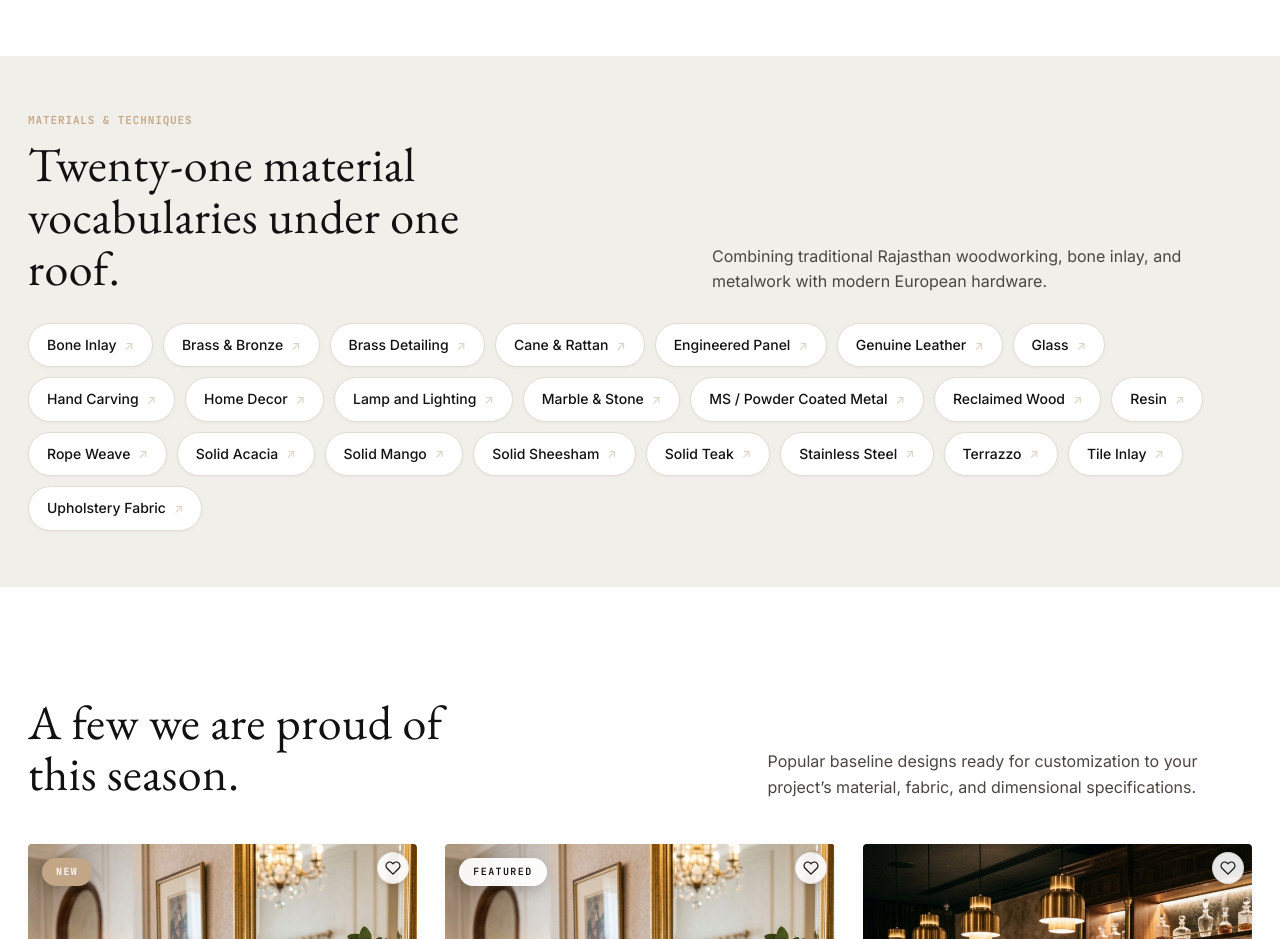
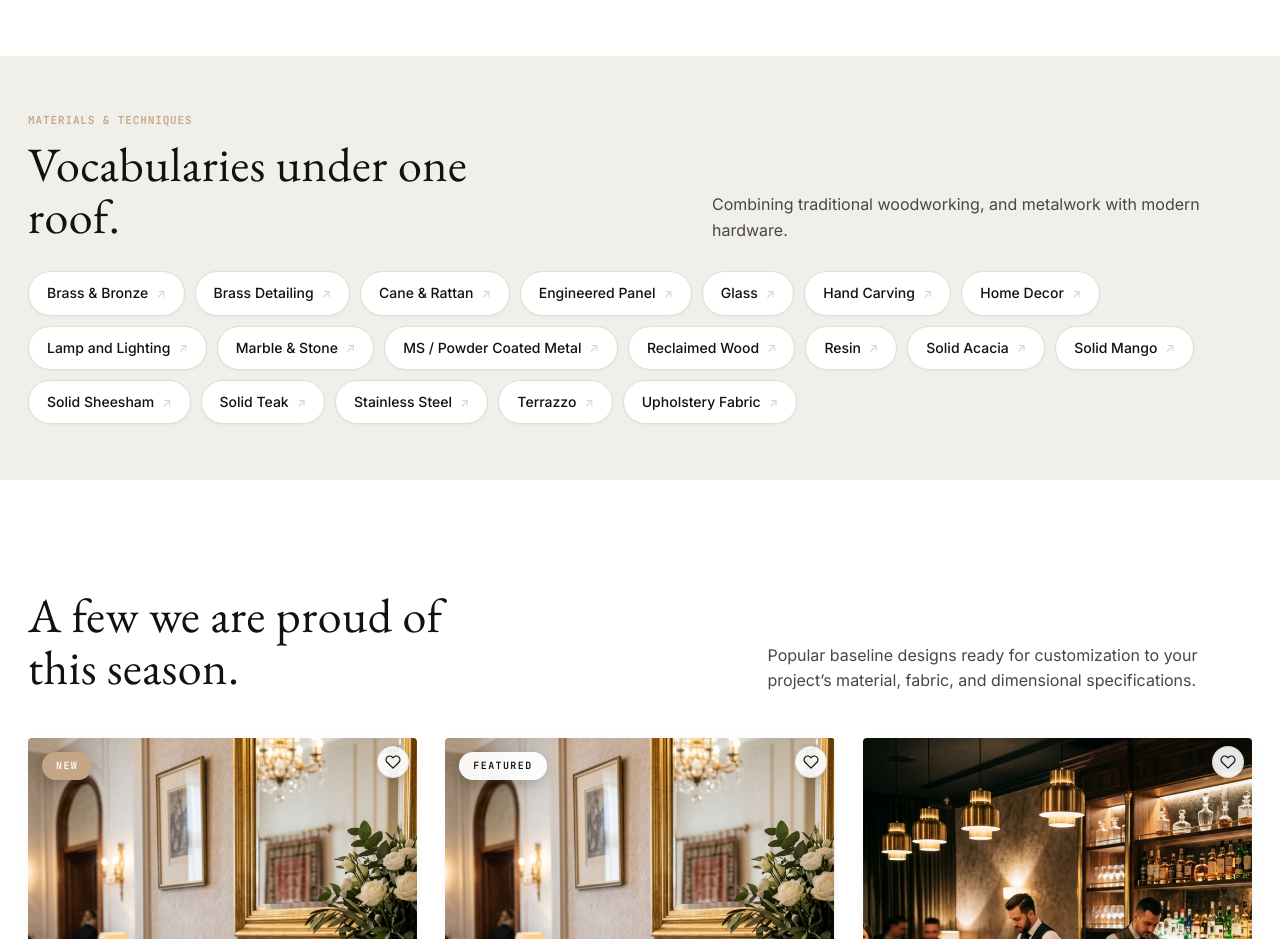
Before and after one commit to dmanoriya/orbit-expo-crafts, a Next.js app in the folder apps/storefront/: page / in a window 1280 px wide. Shown: the part 3880-4819 px from the top of the page. Built offline with nearby package versions, Linux system fonts and the light colour scheme; no server answers.

Commit message:
Update homepage materials showcase heading, copy, and excluded materials

```diff
--- a/apps/storefront/src/app/HomeClientView.tsx
+++ b/apps/storefront/src/app/HomeClientView.tsx
@@ -57,6 +57,11 @@ export default function HomeClientView({
     refreshData();
   }, []);
 
+  const EXCLUDED_HOMEPAGE_MATERIALS = React.useMemo(
+    () => new Set(['bone inlay', 'genuine leather', 'rope weave', 'tile inlay', 'vegan leather']),
+    []
+  );
+
   // Complete list of materials and heritage crafts
   const allMaterials = React.useMemo(() => {
     const set = new Set<string>();
@@ -72,8 +77,10 @@ export default function HomeClientView({
         (p as any).attributes.material.forEach((m: string) => { if (m) set.add(m); });
       }
     });
-    return Array.from(set).filter(Boolean).sort((a, b) => a.localeCompare(b));
-  }, [materialsList, products]);
+    return Array.from(set)
+      .filter((m) => Boolean(m) && !EXCLUDED_HOMEPAGE_MATERIALS.has(m.toLowerCase().trim()))
+      .sort((a, b) => a.localeCompare(b));
+  }, [materialsList, products, EXCLUDED_HOMEPAGE_MATERIALS]);
 
   const featured = products.slice(0, 6);
 
@@ -467,11 +474,15 @@ export default function HomeClientView({
                 {hpData.mat_eyebrow || 'HERITAGE CRAFTS & MATERIALS'}
               </span>
               <h2 className="disp" style={{ marginTop: 6 }}>
-                {hpData.mat_title || 'Twenty-one material vocabularies under one roof.'}
+                {hpData.mat_title && hpData.mat_title !== 'Twenty-one material vocabularies under one roof.'
+                  ? hpData.mat_title
+                  : 'Vocabularies under one roof.'}
               </h2>
             </div>
             <p style={{ maxWidth: 540 }}>
-              {hpData.mat_desc || 'Combining traditional Rajasthan woodworking, bone inlay, brass casting, and stone masonry with contract-grade durability.'}
+              {hpData.mat_desc && !hpData.mat_desc.includes('bone inlay')
+                ? hpData.mat_desc
+                : 'Combining traditional woodworking, and metalwork with modern hardware.'}
             </p>
           </div>
 
--- a/apps/storefront/src/lib/wpCommerce.ts
+++ b/apps/storefront/src/lib/wpCommerce.ts
@@ -1067,8 +1067,8 @@ export const DEFAULT_HOMEPAGE_DATA: HomepageData = {
   step5_title: 'Dispatch',
   step5_desc: 'Custom crating, transit insurance, and delivery to your site or warehouse.',
   mat_eyebrow: 'MATERIALS & TECHNIQUES',
-  mat_title: 'Twenty-one material vocabularies under one roof.',
-  mat_desc: 'Combining traditional Rajasthan woodworking, bone inlay, and metalwork with modern European hardware.',
+  mat_title: 'Vocabularies under one roof.',
+  mat_desc: 'Combining traditional woodworking, and metalwork with modern hardware.',
   band_title: "Tell us what you're building.",
   band_desc: 'Send your BOQ or architectural drawings. Our project desk replies with formal pricing, lead time, and freight within 24 working hours.',
   band_cta1_text: 'Start an enquiry',
```
Also changed, not shown: 1 other file (tests, documents, lock files or other folders).
